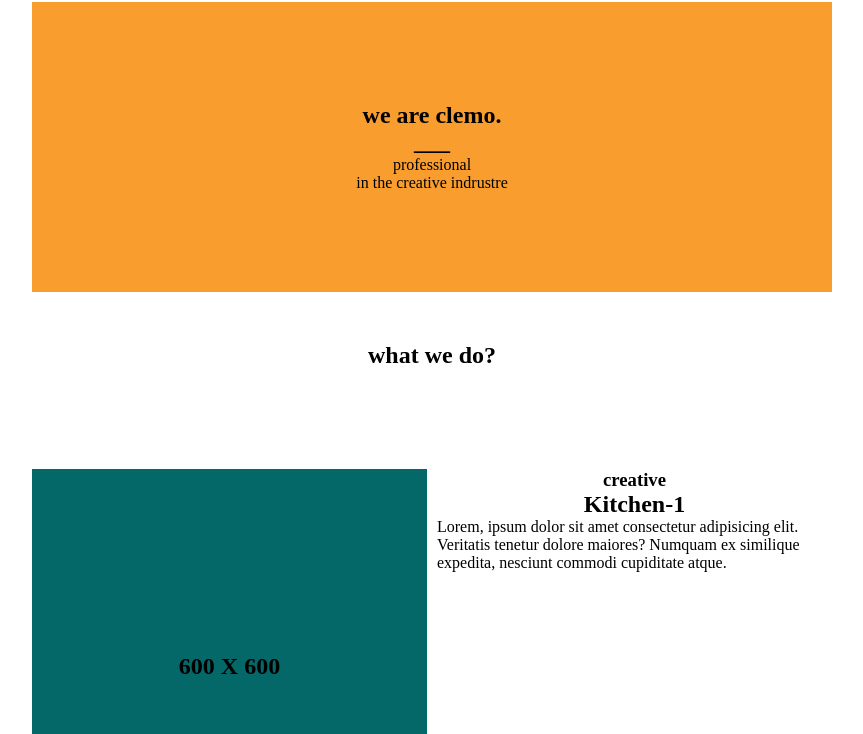
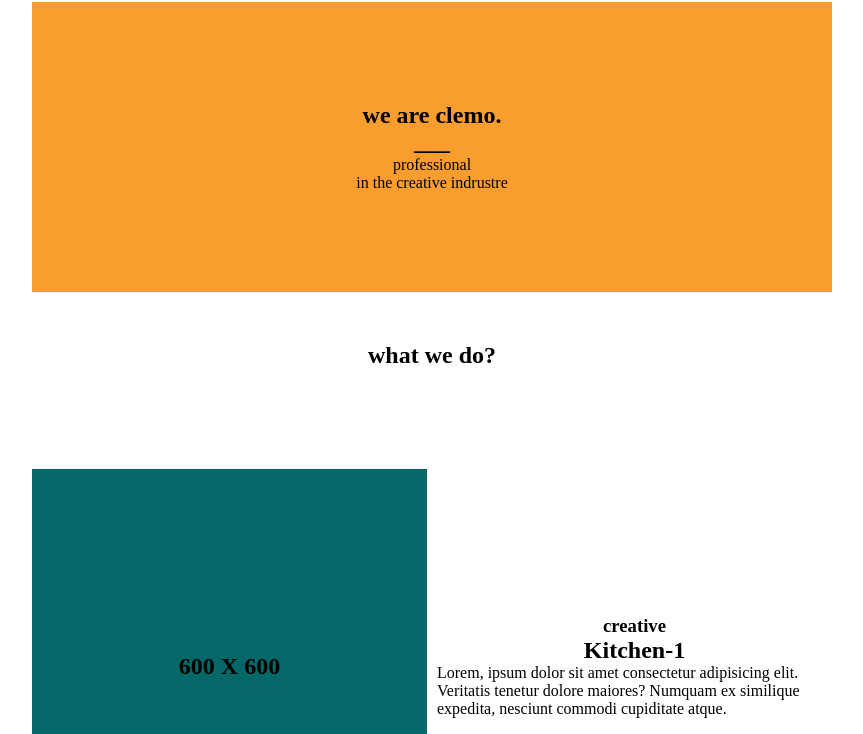
Before and after one commit to ablusur/clemo-project, a plain HTML site: page index.html in a window 1280 px wide. Shown: the part 66-800 px from the top of the page, without its empty margins (208-1071 px from the left). Drawn offline with Linux system fonts and the light colour scheme.

Commit message:
text section update

```diff
--- a/css/style.css
+++ b/css/style.css
@@ -114,6 +114,8 @@ a {
 .box-img h1 {
 }
 .box-text {
+  width: min(400px, 100%-10px);
+  aspect-ratio: 1/1;
   display: flex;
   flex-direction: column;
   justify-content: center;
```
